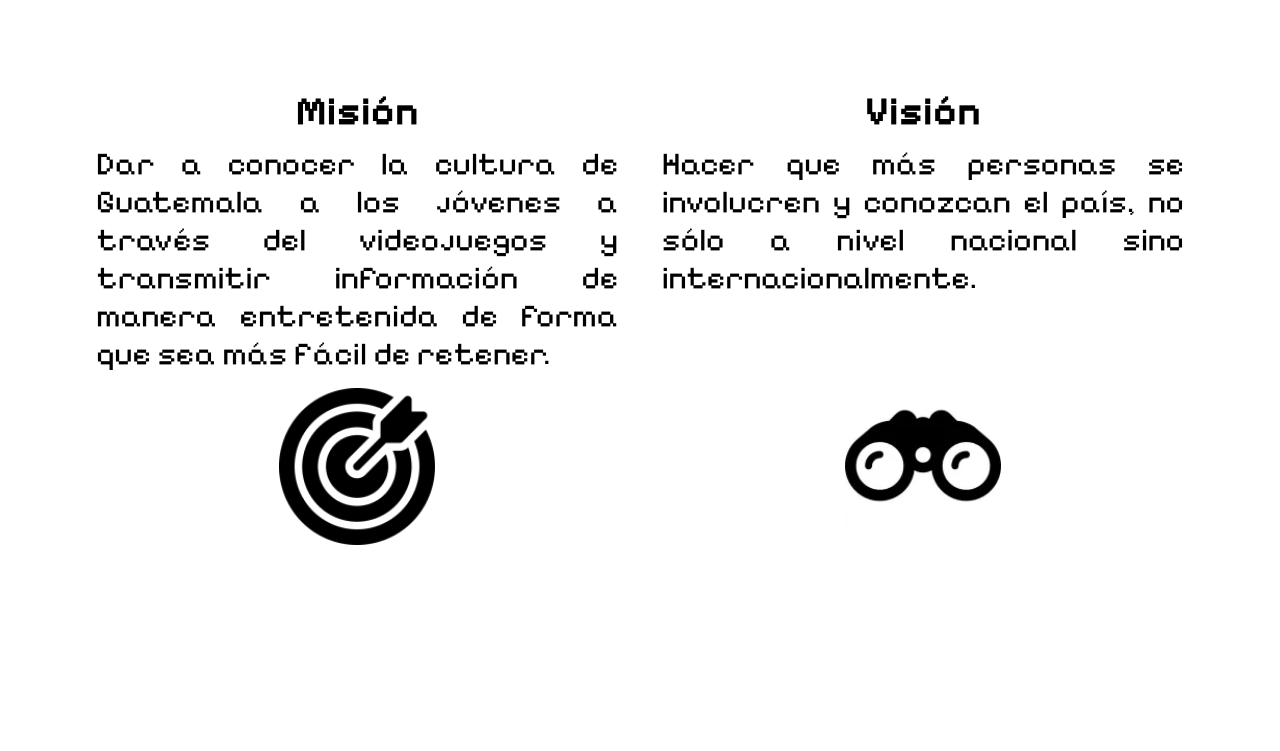
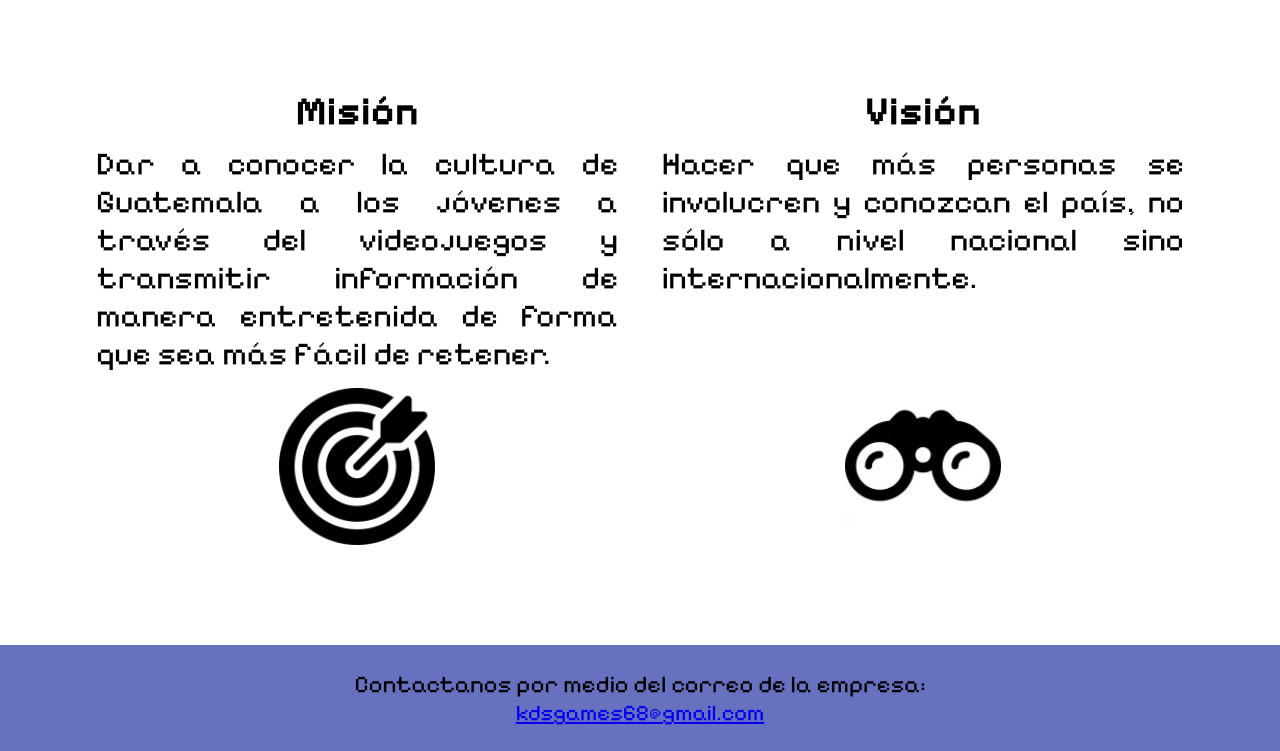
Before and after one commit to soffiblanco/Software, a plain HTML site: page KDS_Games2/KDS_Games/About-Us.html in a window 1280 px wide. Shown: the part 1376-2127 px from the top of the page. Before the commit the page ends 2021 px from the top, so only its background shows below. Drawn offline with Linux system fonts and the light colour scheme; a web font is replaced by a local one.

Commit message:
Contacto para la empresa

```diff
--- a/KDS_Games2/KDS_Games/About-Us.html
+++ b/KDS_Games2/KDS_Games/About-Us.html
@@ -118,6 +118,12 @@
                 </div>
             </div>
         </section>
+        <section class="Contacto">
+            <div class="Informacion_Contacto">
+                <p class="TituloC">Contactanos por medio del correo de la empresa: </p>
+                <p class="Correo"><a href="https://mail.google.com/mail/?view=cm&fs=1&to=kdsgames68@gmail.com&su=Consulta%20desde%20página%20web&authuser=your.email@gmail.com" target="_blank">kdsgames68@gmail.com</a></p>
+            </div>
+        </section>
 
         <script src="script.js"></script>
         <script src="login.js"></script>
--- a/KDS_Games2/KDS_Games/style.css
+++ b/KDS_Games2/KDS_Games/style.css
@@ -360,6 +360,17 @@ transform: scale(1);
 
 }
 
+.Informacion_Contacto {
+    background-color: #6871c0 ; /* Color de fondo de la franja */
+    padding: 25px; /* Espacio alrededor del contenido */
+    text-align: center; /* Alineación del texto */
+}
+.TituloC{
+    font-size: 1.5em;
+}
+.Correo{
+    font-size: 1.4em;
+}
 
 /*Pestaña de News*/
 .news{
```
